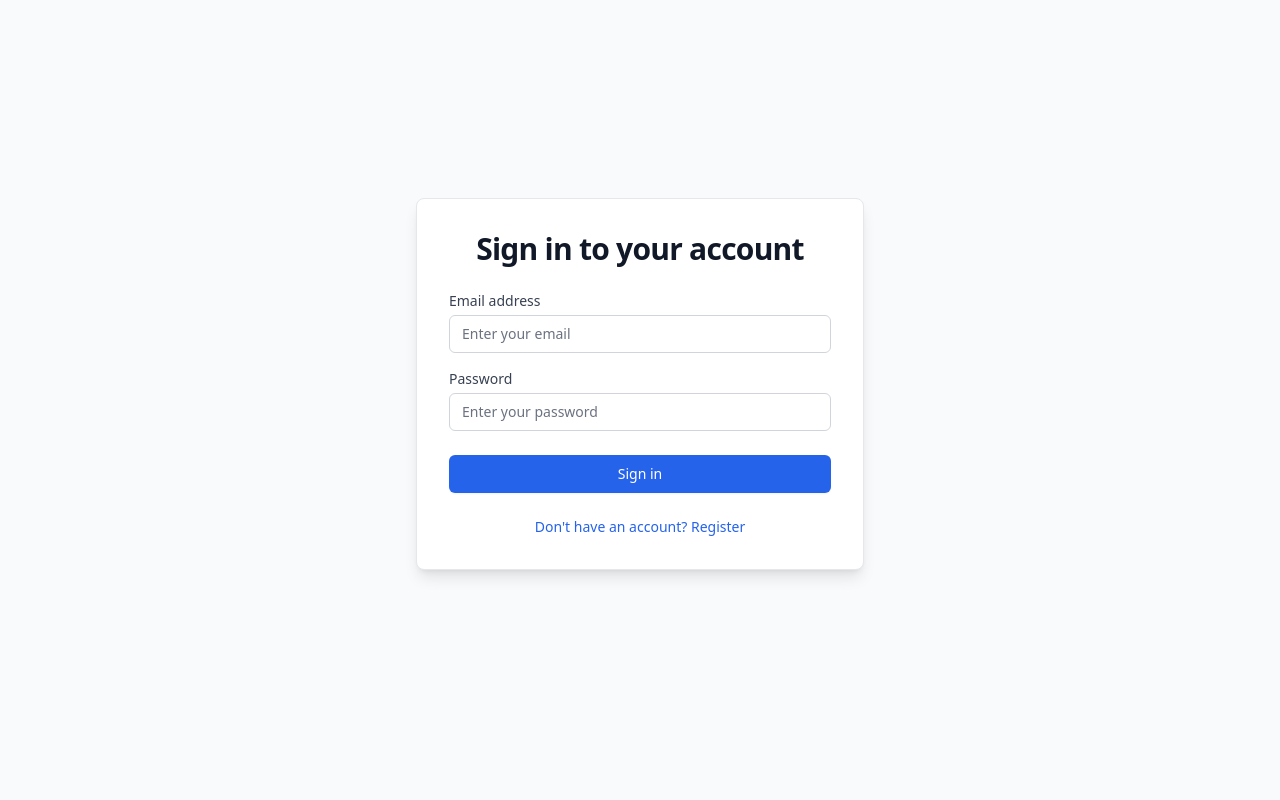
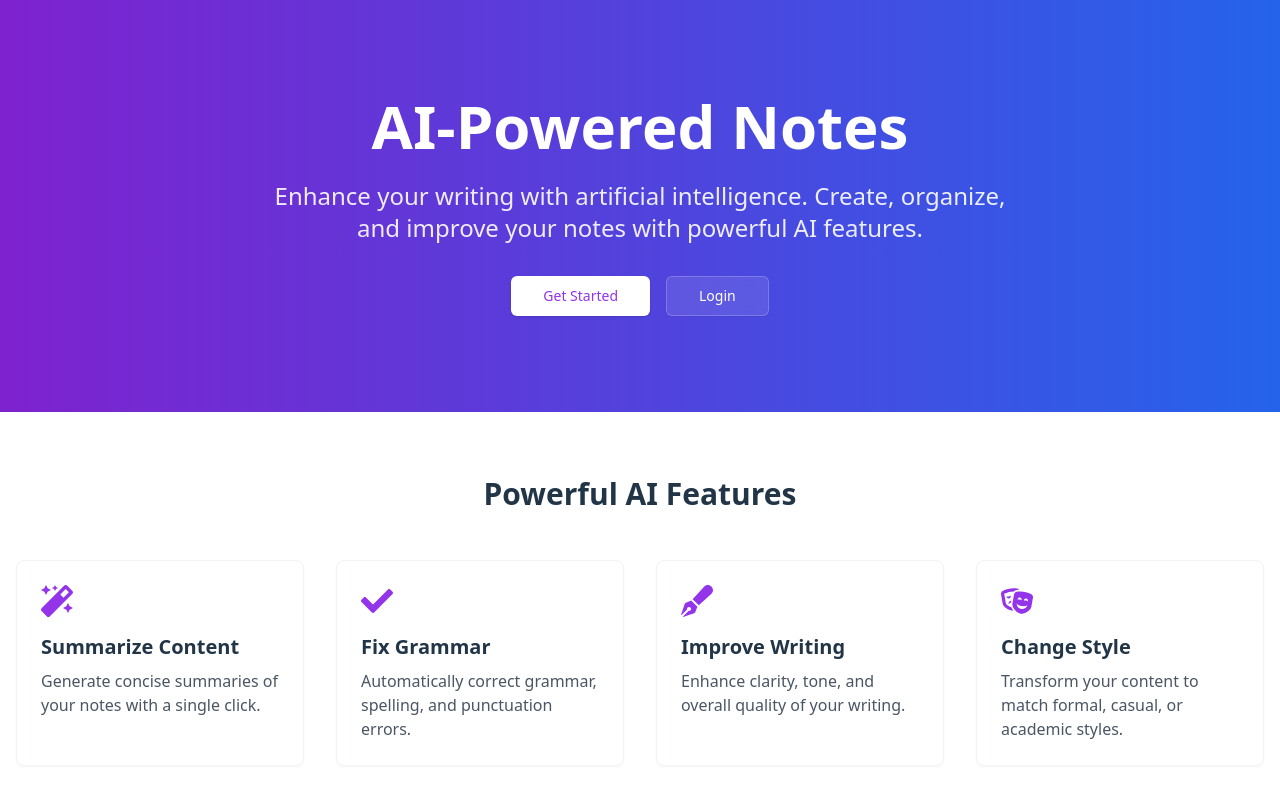
Before and after one commit to saradmathukiya/notes-app, a React (Vite) app in the folder frontend/: page / in a window 1280 px wide. Before the commit this address led to /login. Shown: the top 800 px of the page. Built offline with nearby package versions, Linux system fonts and the light colour scheme.

Commit message:
Ui changes

```diff
--- a/frontend/package.json
+++ b/frontend/package.json
@@ -12,6 +12,7 @@
   "dependencies": {
     "@headlessui/react": "^1.7.17",
     "@heroicons/react": "^2.0.18",
+    "@radix-ui/react-slot": "^1.2.2",
     "@shadcn/ui": "^0.0.4",
     "axios": "^1.6.2",
     "class-variance-authority": "^0.7.1",
@@ -21,6 +22,7 @@
     "react": "^18.2.0",
     "react-beautiful-dnd": "^13.1.1",
     "react-dom": "^18.2.0",
+    "react-icons": "^5.5.0",
     "react-router-dom": "^6.20.0",
     "tailwind-merge": "^3.3.0"
   },
--- a/frontend/src/App.jsx
+++ b/frontend/src/App.jsx
@@ -2,18 +2,19 @@ import { BrowserRouter as Router, Routes, Route, Navigate } from 'react-router-d
 import { AuthProvider } from './contexts/AuthContext';
 import PrivateRoute from './components/PrivateRoute';
 import Login from './components/Login';
-import Register from './components/Register';
+import Register from './contexts/Register';
 import NotesList from './components/NotesList';
 import CreateNote from './components/CreateNote';
 import EditNote from './components/EditNote';
+import Home from './pages/Home';
 
 function App() {
   return (
     <div className="min-h-screen bg-gray-50">
       <Router>
         <AuthProvider>
-                    <main className="container mx-auto px-4 sm:px-6 lg:px-8">
           <Routes>
+            <Route path="/" element={<Home />} />
             <Route path="/login" element={<Login />} />
             <Route path="/register" element={<Register />} />
             <Route
@@ -40,9 +41,7 @@ function App() {
                 </PrivateRoute>
               }
             />
-                            <Route path="/" element={<Navigate to="/notes" replace />} />
           </Routes>
-                    </main>
         </AuthProvider>
       </Router>
     </div>
--- a/frontend/src/components/EditNote.jsx
+++ b/frontend/src/components/EditNote.jsx
@@ -165,7 +165,7 @@ const EditNote = () => {
                                                     <button
                                                         key={idx}
                                                         onClick={() => applyCorrection(issue.offset, issue.length, replacement.value)}
-                                                        className="px-2.5 py-1 text-xs bg-blue-100 text-blue-700 rounded-md hover:bg-blue-200 transition-colors"
+                                                        className="px-2.5 py-1 text-xs bg-purple-100 text-purple-600 rounded-md hover:bg-purple-200 transition-colors"
                                                     >
                                                         {replacement.value}
                                                     </button>
@@ -181,7 +181,7 @@ const EditNote = () => {
                     <div className="flex gap-4 pt-4">
                         <button
                             type="submit"
-                            className="flex-1 bg-blue-600 text-white px-4 py-2 rounded-md hover:bg-blue-700 focus:outline-none focus:ring-2 focus:ring-blue-500 focus:ring-offset-2 transition-colors"
+                            className="flex-1 bg- text-white px-4 py-2 rounded-md bg-purple-700 hover:bg-purple-600 focus:outline-none focus:ring-2 focus:ring-purple-500 focus:ring-offset-2 transition-colors"
                         >
                             Update Note
                         </button>
--- a/frontend/src/components/Login.jsx
+++ b/frontend/src/components/Login.jsx
@@ -1,6 +1,7 @@
 import { useState } from 'react';
 import { useNavigate, Link } from 'react-router-dom';
 import { useAuth } from '../contexts/AuthContext';
+import { ArrowLeft } from 'lucide-react';
 
 const Login = () => {
     const [email, setEmail] = useState('');
@@ -32,10 +33,18 @@ const Login = () => {
             <div className="w-full max-w-md">
                 <div className="bg-white rounded-lg shadow-lg border border-gray-200 p-8">
                     <div className="space-y-6">
-                        <div>
-                            <h2 className="text-center text-3xl font-bold tracking-tight text-gray-900">
-                                Sign in to your account
+                        <div className="flex items-center justify-between">
+                            <button
+                                onClick={() => navigate('/')}
+                                className="inline-flex items-center text-gray-600 hover:text-gray-900"
+                            >
+                                <ArrowLeft className="h-5 w-5 mr-2" />
+                                Back
+                            </button>
+                            <h2 className="text-3xl font-bold tracking-tight text-gray-900">
+                                Sign in
                             </h2>
+                            <div className="w-24"></div> {/* Spacer for alignment */}
                         </div>
                         <form className="space-y-6" onSubmit={handleSubmit}>
                             {error && (
--- /dev/null
+++ b/frontend/src/components/ui/button.jsx
@@ -0,0 +1,48 @@
+import * as React from "react"
+import { Slot } from "@radix-ui/react-slot"
+import { cva } from "class-variance-authority"
+import { cn } from "../../lib/utils"
+
+const buttonVariants = cva(
+  "inline-flex items-center justify-center whitespace-nowrap rounded-md text-sm font-medium transition-colors focus-visible:outline-none focus-visible:ring-1 focus-visible:ring-ring disabled:pointer-events-none disabled:opacity-50",
+  {
+    variants: {
+      variant: {
+        default:
+          "bg-primary text-primary-foreground shadow hover:bg-primary/90",
+        destructive:
+          "bg-destructive text-destructive-foreground shadow-sm hover:bg-destructive/90",
+        outline:
+          "border border-input bg-background shadow-sm hover:bg-accent hover:text-accent-foreground",
+        secondary:
+          "bg-secondary text-secondary-foreground shadow-sm hover:bg-secondary/80",
+        ghost: "hover:bg-accent hover:text-accent-foreground",
+        link: "text-primary underline-offset-4 hover:underline",
+      },
+      size: {
+        default: "h-9 px-4 py-2",
+        sm: "h-8 rounded-md px-3 text-xs",
+        lg: "h-10 rounded-md px-8",
+        icon: "h-9 w-9",
+      },
+    },
+    defaultVariants: {
+      variant: "default",
+      size: "default",
+    },
+  }
+)
+
+const Button = React.forwardRef(({ className, variant, size, asChild = false, ...props }, ref) => {
+  const Comp = asChild ? Slot : "button"
+  return (
+    <Comp
+      className={cn(buttonVariants({ variant, size, className }))}
+      ref={ref}
+      {...props}
+    />
+  )
+})
+Button.displayName = "Button"
+
+export { Button, buttonVariants }
--- /dev/null
+++ b/frontend/src/lib/utils.js
@@ -0,0 +1,6 @@
+import { clsx } from "clsx";
+import { twMerge } from "tailwind-merge";
+
+export function cn(...inputs) {
+  return twMerge(clsx(inputs));
+}
--- /dev/null
+++ b/frontend/src/pages/Home.jsx
@@ -0,0 +1,108 @@
+import { useEffect } from "react";
+import { Link, useNavigate } from "react-router-dom";
+import { Button } from "../components/ui/button";
+import { useAuth } from "../contexts/AuthContext";
+import { FaMagic } from "react-icons/fa";
+import { FaCheck } from "react-icons/fa";
+import { FaPenFancy } from "react-icons/fa";
+import { FaTheaterMasks } from "react-icons/fa";
+
+const Home = () => {
+  const { user } = useAuth();
+  const navigate = useNavigate();
+
+  // Redirect to notes if already logged in
+  useEffect(() => {
+    if (user) {
+      navigate("/notes");
+    }
+  }, [user, navigate]);
+
+  return (
+    <div className="min-h-screen flex flex-col">
+      {/* Hero Section */}
+      <header className="bg-gradient-to-r from-purple-700 to-blue-600 text-white">
+        <div className="container mx-auto px-4 py-16 md:py-24">
+          <div className="max-w-3xl mx-auto text-center">
+            <h1 className="text-4xl md:text-6xl font-bold mb-6">
+              AI-Powered Notes
+            </h1>
+            <p className="text-xl md:text-2xl mb-8 text-white/90">
+              Enhance your writing with artificial intelligence. Create, organize, and improve your notes with powerful AI features.
+            </p>
+            <div className="flex flex-wrap justify-center gap-4">
+              <Button asChild size="lg" className="px-8 bg-white text-purple-600 hover:bg-gray-100 hover:text-purple-800">
+                <Link to="/register">Get Started</Link>
+              </Button>
+              <Button asChild variant="outline" size="lg" className="bg-white/10 hover:bg-white/20 backdrop-blur-sm border-white/20 text-white hover:text-white">
+                <Link to="/login">Login</Link>
+              </Button>
+            </div>
+          </div>
+        </div>
+      </header>
+
+      {/* Features */}
+      <section className="py-16 bg-white">
+        <div className="container mx-auto px-4">
+          <h2 className="text-3xl font-bold text-center mb-12">Powerful AI Features</h2>
+          <div className="grid md:grid-cols-2 lg:grid-cols-4 gap-8">
+            <FeatureCard
+              title="Summarize Content"
+              description="Generate concise summaries of your notes with a single click."
+              icon={<FaMagic className="w-8 h-8 text-purple-600" />}
+            />
+            <FeatureCard
+              title="Fix Grammar"
+              description="Automatically correct grammar, spelling, and punctuation errors."
+              icon={<FaCheck className="w-8 h-8 text-purple-600" />}
+            />
+            <FeatureCard
+              title="Improve Writing"
+              description="Enhance clarity, tone, and overall quality of your writing."
+              icon={<FaPenFancy className="w-8 h-8 text-purple-600" />}
+            />
+            <FeatureCard
+              title="Change Style"
+              description="Transform your content to match formal, casual, or academic styles."
+              icon={<FaTheaterMasks className="w-8 h-8 text-purple-600" />}
+            />
+          </div>
+        </div>
+      </section>
+
+      {/* CTA */}
+      <section className="py-16 bg-gray-50">
+        <div className="container mx-auto px-4 text-center">
+          <h2 className="text-3xl font-bold mb-4">Ready to transform your notes?</h2>
+          <p className="text-lg text-gray-600 mb-8 max-w-2xl mx-auto">
+            Join thousands of users who have improved their writing and productivity with our AI-powered notes app.
+          </p>
+          <Button asChild size="lg" className="px-8 bg-white text-purple-600 hover:bg-gray-100 hover:text-purple-800">
+            <Link to="/register">Create Your Account</Link>
+          </Button>
+        </div>
+      </section>
+
+      {/* Footer */}
+      <footer className="bg-gray-900 text-gray-300 py-8">
+        <div className="container mx-auto px-4">
+          <div className="text-center">
+            <p className="text-sm">© 2025 AI-Powered Notes. All rights reserved.</p>
+          </div>
+        </div>
+      </footer>
+    </div>
+  );
+};
+
+// Feature Card Component
+const FeatureCard = ({ title, description, icon }) => (
+  <div className="bg-white p-6 rounded-lg shadow-sm border border-gray-100 hover:shadow-md transition-shadow">
+    <div className="mb-4">{icon}</div>
+    <h3 className="text-xl font-semibold mb-2">{title}</h3>
+    <p className="text-gray-600">{description}</p>
+  </div>
+);
+
+export default Home;
```
Also changed, not shown: frontend/src/components/NotesList.jsx (+14 -16 lines), frontend/src/contexts/Register.jsx (renamed from frontend/src/components/Register.jsx, +13 -4 lines), 1 other file (tests, documents, lock files or other folders). Lines whose indentation alone changed are shown as unchanged.
